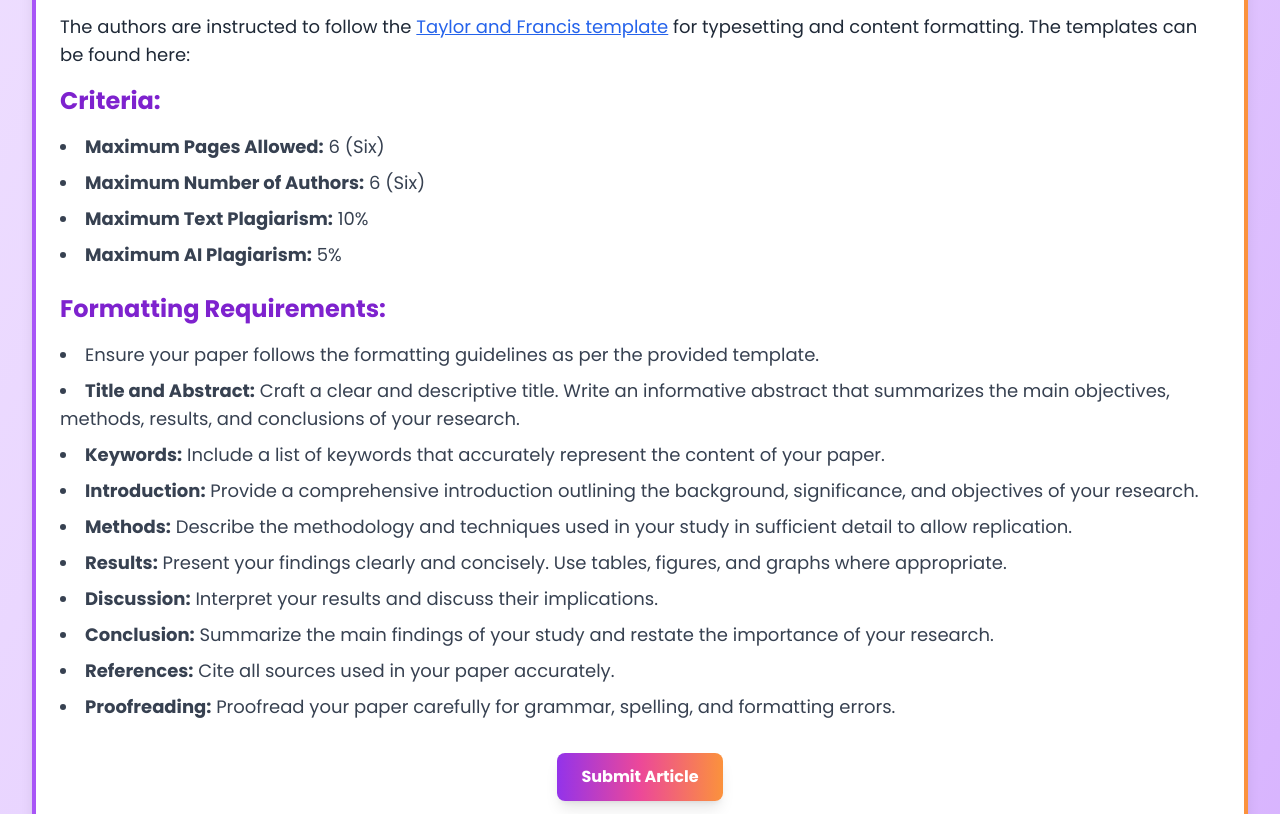
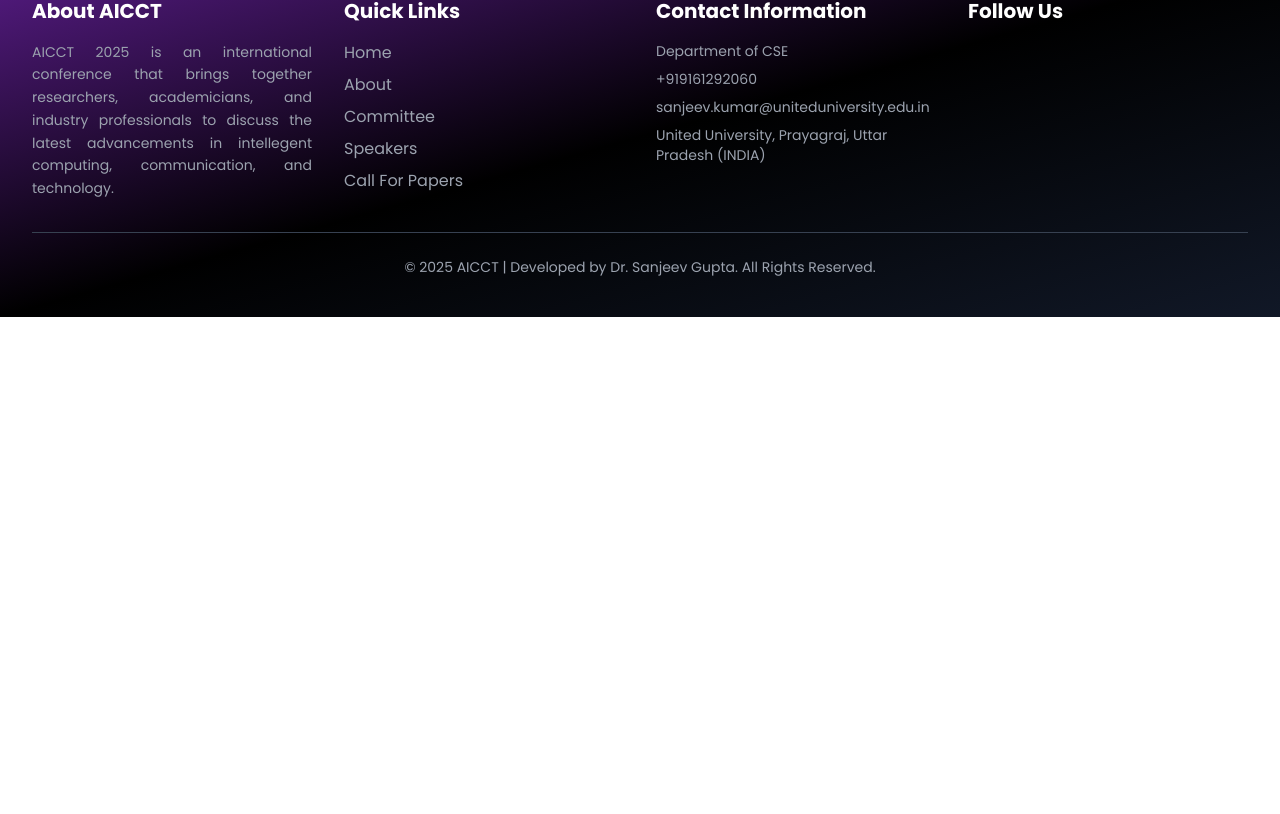
Before and after one commit to manishshukla00/conference, a React (Create React App) app: page /callforpapers in a window 1280 px wide. Shown: the part 1286-2100 px from the top of the page. After the commit the page ends 1603 px from the top, so only its background shows below. Built offline with nearby package versions, Linux system fonts and the light colour scheme.

Commit message:
call for papers ui updated

```diff
--- a/src/pages/Callforpapers.jsx
+++ b/src/pages/Callforpapers.jsx
@@ -107,104 +107,6 @@
             </div>
           ))}
         </div>
-
-        {/* Author Guidelines Section */}
-        <div className="bg-gradient-to-r from-purple-500 via-pink-500 to-orange-400 p-1 rounded-lg shadow-lg">
-          <div className="bg-white rounded-lg p-6">
-            <h2 className="text-3xl font-extrabold text-purple-800 mb-6 text-center">
-              Author Guidelines
-            </h2>
-            <p className="text-lg text-gray-800 mb-4">
-              The authors are instructed to follow the{" "}
-              <a
-                href="#"
-                className="text-blue-600 underline hover:text-blue-800"
-              >
-                Taylor and Francis template
-              </a>{" "}
-              for typesetting and content formatting. The templates can be found
-              here:
-            </p>
-            <h3 className="text-2xl font-bold text-purple-700 mb-4">
-              Criteria:
-            </h3>
-            <ul className="list-disc list-inside space-y-2 text-gray-700 text-lg">
-              <li>
-                <span className="font-bold">Maximum Pages Allowed:</span> 6
-                (Six)
-              </li>
-              <li>
-                <span className="font-bold">Maximum Number of Authors:</span> 6
-                (Six)
-              </li>
-              <li>
-                <span className="font-bold">Maximum Text Plagiarism:</span> 10%
-              </li>
-              <li>
-                <span className="font-bold">Maximum AI Plagiarism:</span> 5%
-              </li>
-            </ul>
-
-            <h3 className="text-2xl font-bold text-purple-700 mt-6 mb-4">
-              Formatting Requirements:
-            </h3>
-            <ul className="list-disc list-inside space-y-2 text-gray-700 text-lg">
-              <li>
-                Ensure your paper follows the formatting guidelines as per the
-                provided template.
-              </li>
-              <li>
-                <span className="font-bold">Title and Abstract:</span> Craft a
-                clear and descriptive title. Write an informative abstract that
-                summarizes the main objectives, methods, results, and
-                conclusions of your research.
-              </li>
-              <li>
-                <span className="font-bold">Keywords:</span> Include a list of
-                keywords that accurately represent the content of your paper.
-              </li>
-              <li>
-                <span className="font-bold">Introduction:</span> Provide a
-                comprehensive introduction outlining the background,
-                significance, and objectives of your research.
-              </li>
-              <li>
-                <span className="font-bold">Methods:</span> Describe the
-                methodology and techniques used in your study in sufficient
-                detail to allow replication.
-              </li>
-              <li>
-                <span className="font-bold">Results:</span> Present your
-                findings clearly and concisely. Use tables, figures, and graphs
-                where appropriate.
-              </li>
-              <li>
-                <span className="font-bold">Discussion:</span> Interpret your
-                results and discuss their implications.
-              </li>
-              <li>
-                <span className="font-bold">Conclusion:</span> Summarize the
-                main findings of your study and restate the importance of your
-                research.
-              </li>
-              <li>
-                <span className="font-bold">References:</span> Cite all sources
-                used in your paper accurately.
-              </li>
-              <li>
-                <span className="font-bold">Proofreading:</span> Proofread your
-                paper carefully for grammar, spelling, and formatting errors.
-              </li>
-            </ul>
-
-            {/* Submit Article Button */}
-            <div className="mt-8 text-center">
-              <button className="bg-gradient-to-r from-purple-600 via-pink-500 to-orange-400 text-white font-bold py-3 px-6 rounded-lg shadow-lg hover:scale-105 transition-transform">
-                Submit Article
-              </button>
-            </div>
-          </div>
-        </div>
       </div>
     </div>
   );
```
